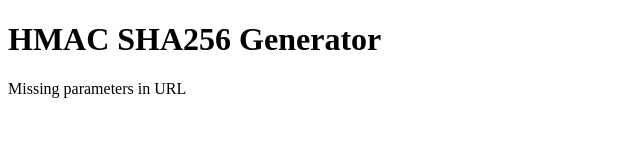
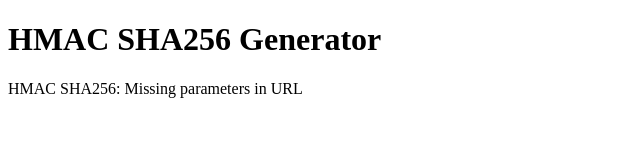
Before and after one commit to xlofficeconsultants/xlofficeconsultants.github.io, a plain HTML site: page index.html in a window 1280 px wide. Shown: the whole page, without its empty margins (0-640 px from the left). Drawn offline with Linux system fonts and the light colour scheme.

Commit message:
Update index.html

```diff
--- a/index.html
+++ b/index.html
@@ -37,7 +37,7 @@
 
         function displayOutput() {
             var hmac = generateHMAC();
-            document.getElementById('output').textContent = hmac;
+            document.getElementById('output').textContent = 'HMAC SHA256: ' + hmac;
         }
 
         window.onload = displayOutput;
```
